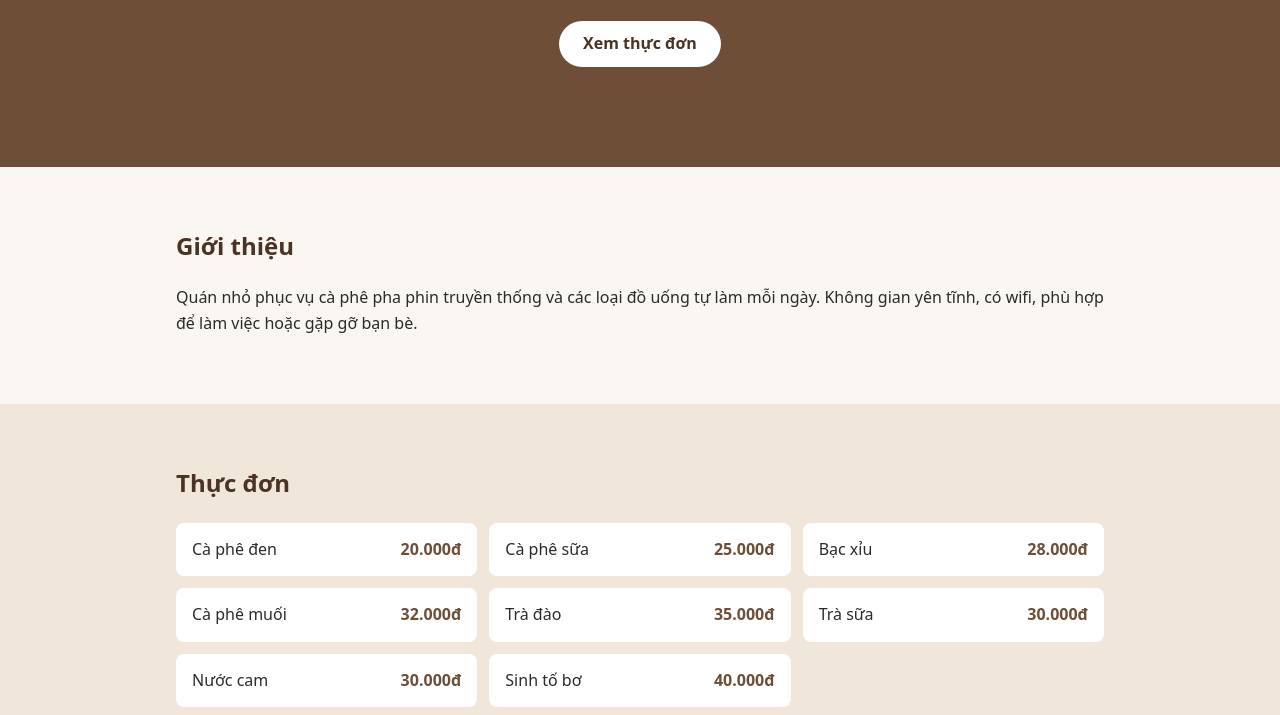
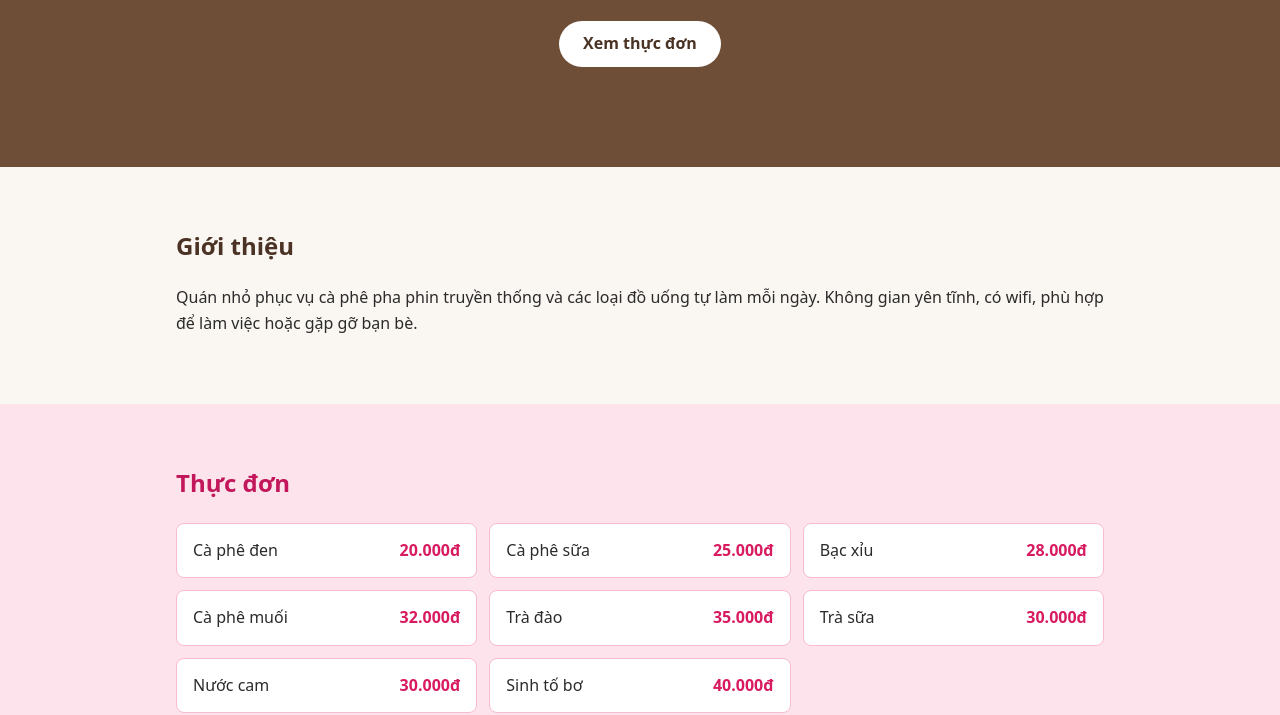
Before and after one commit to tdinh011104-del/cafe-goc-pho, a plain HTML site: page index.html in a window 1280 px wide. Shown: the part 267-982 px from the top of the page. Drawn offline with Linux system fonts and the light colour scheme.

Commit message:
Đổi phần Thực đơn sang tông hồng

```diff
--- a/css/style.css
+++ b/css/style.css
@@ -133,6 +133,23 @@ body {
   font-weight: 600;
 }
 
+/* Thực đơn — tông hồng */
+#thuc-don {
+  background: #fde4ec;
+}
+
+#thuc-don h2 {
+  color: #c2185b;
+}
+
+#thuc-don .menu li {
+  border: 1px solid #f8bbd0;
+}
+
+#thuc-don .menu .price {
+  color: #d81b60;
+}
+
 /* Footer */
 .footer {
   background: var(--brown-dark);
```
